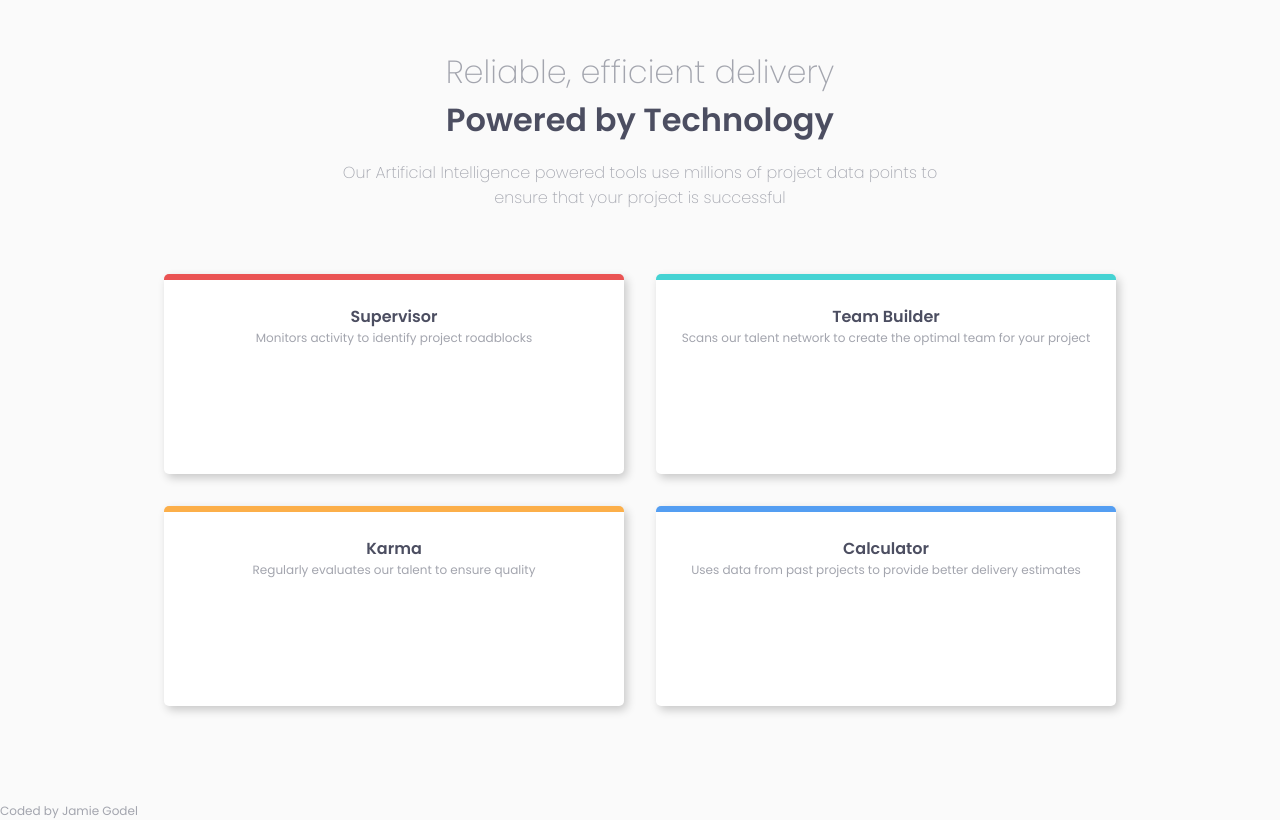
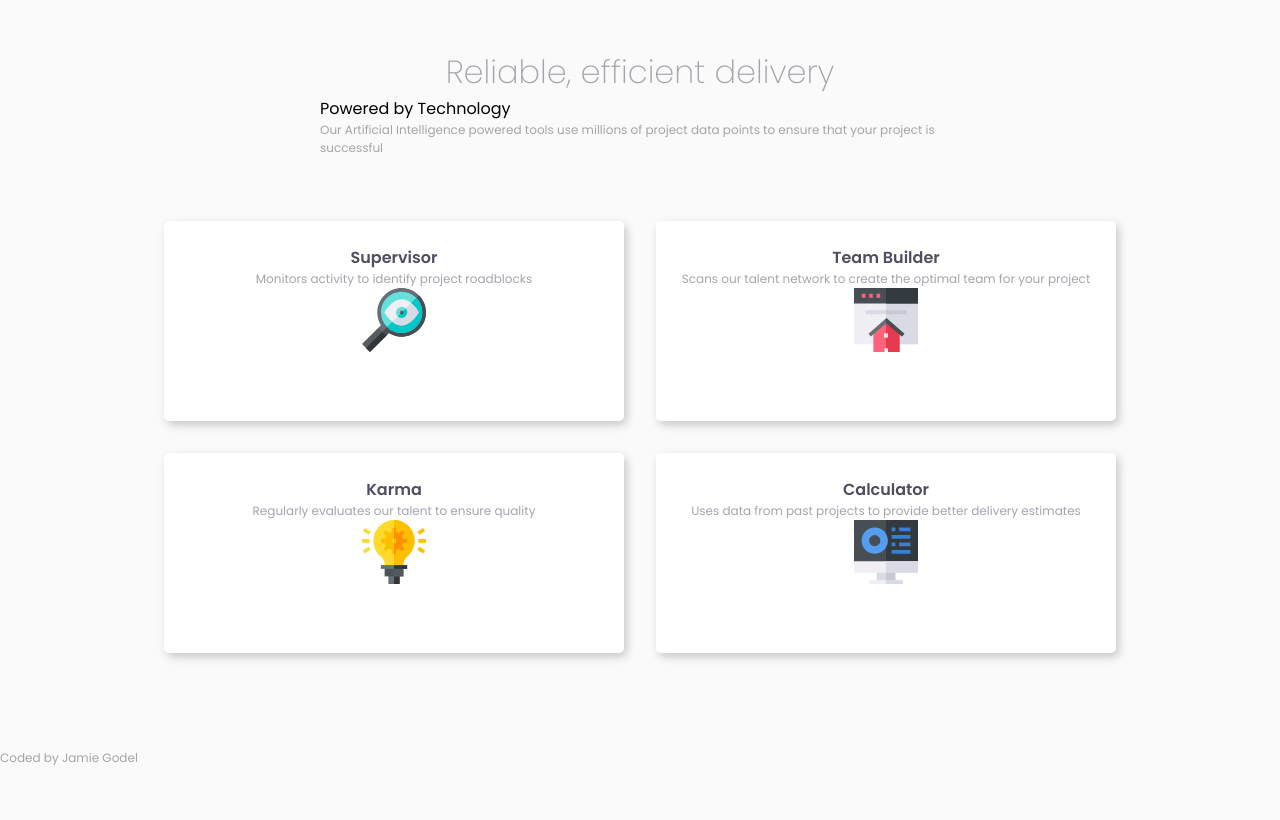
Before and after one commit to jrogodel/Front-End-Mentor-Challanges, a plain HTML site: page four-card-feature-section/index.html in a window 1280 px wide. Drawn offline with Linux system fonts and the light colour scheme.

Commit message:
add images

```diff
--- a/four-card-feature-section/index.html
+++ b/four-card-feature-section/index.html
@@ -15,33 +15,37 @@
 
   <header>
     <h1>Reliable, efficient delivery</h1>
-    <h2>Powered by Technology</h2>
+    <span>Powered by Technology</span>
 
-    <h4>Our Artificial Intelligence powered tools use millions of project data points
-      to ensure that your project is successful</h4>
+    <p>Our Artificial Intelligence powered tools use millions of project data points
+      to ensure that your project is successful</p>
   </header>
 
 
   <section class="container">
 
-    <div class="card card-1">
+    <div class="card card__supervisor">
       <h3>Supervisor</h3>
       <p>Monitors activity to identify project roadblocks</p>
+      <img src="./images/icon-supervisor.svg" alt="supervisor">
     </div>
 
-    <div class="card card-2">
+    <div class="card card__team-builder">
       <h3>Team Builder</h3>
       <p>Scans our talent network to create the optimal team for your project</p>
+      <img src="./images/icon-team-builder.svg" alt="Team Builder">
     </div>
 
-    <div class="card card-3">
+    <div class="card card__karma">
       <h3>Karma</h3>
       <p>Regularly evaluates our talent to ensure quality</p>
+      <img src="./images/icon-karma.svg" alt="Karma">
     </div>
 
-    <div class="card card-4">
+    <div class="card card__calculator">
       <h3>Calculator</h3>
       <p>Uses data from past projects to provide better delivery estimates</p>
+      <img src="./images/icon-calculator.svg" alt="Calculator">
     </div>
 
   </section>
```
